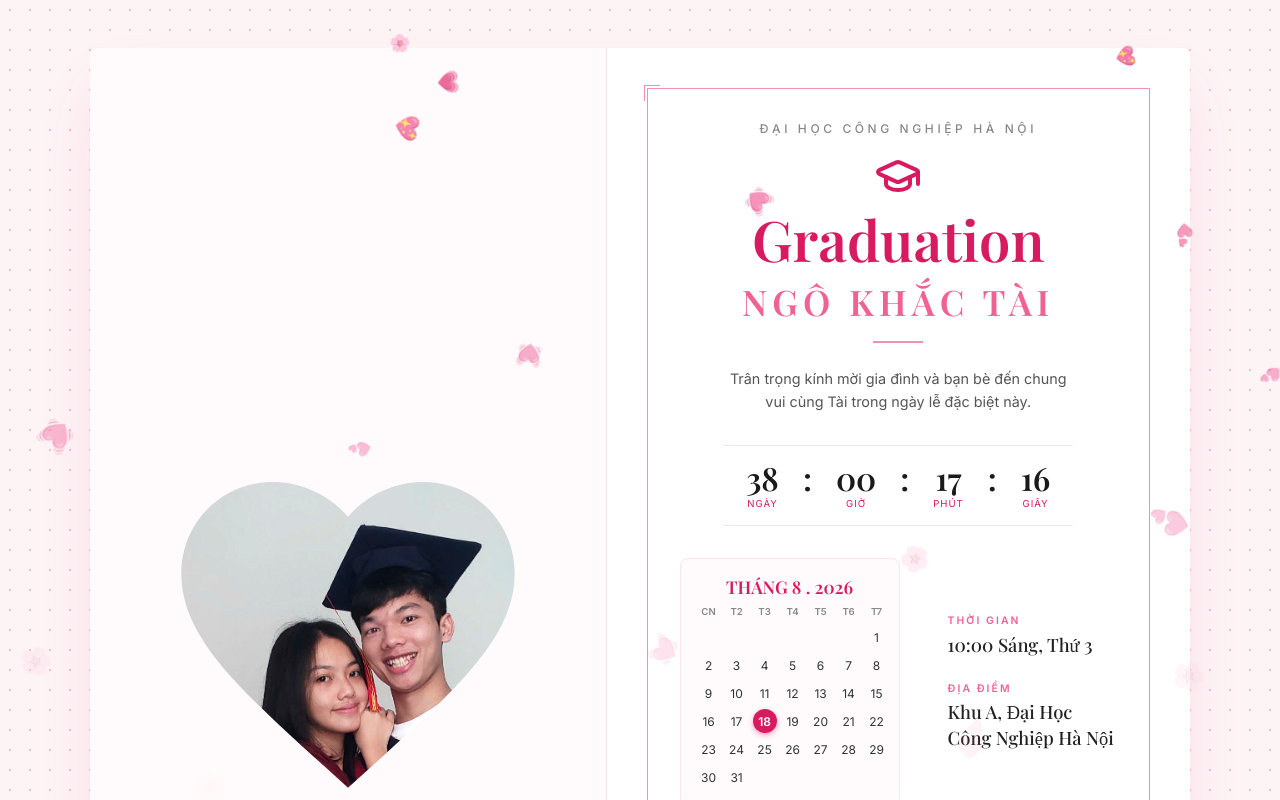
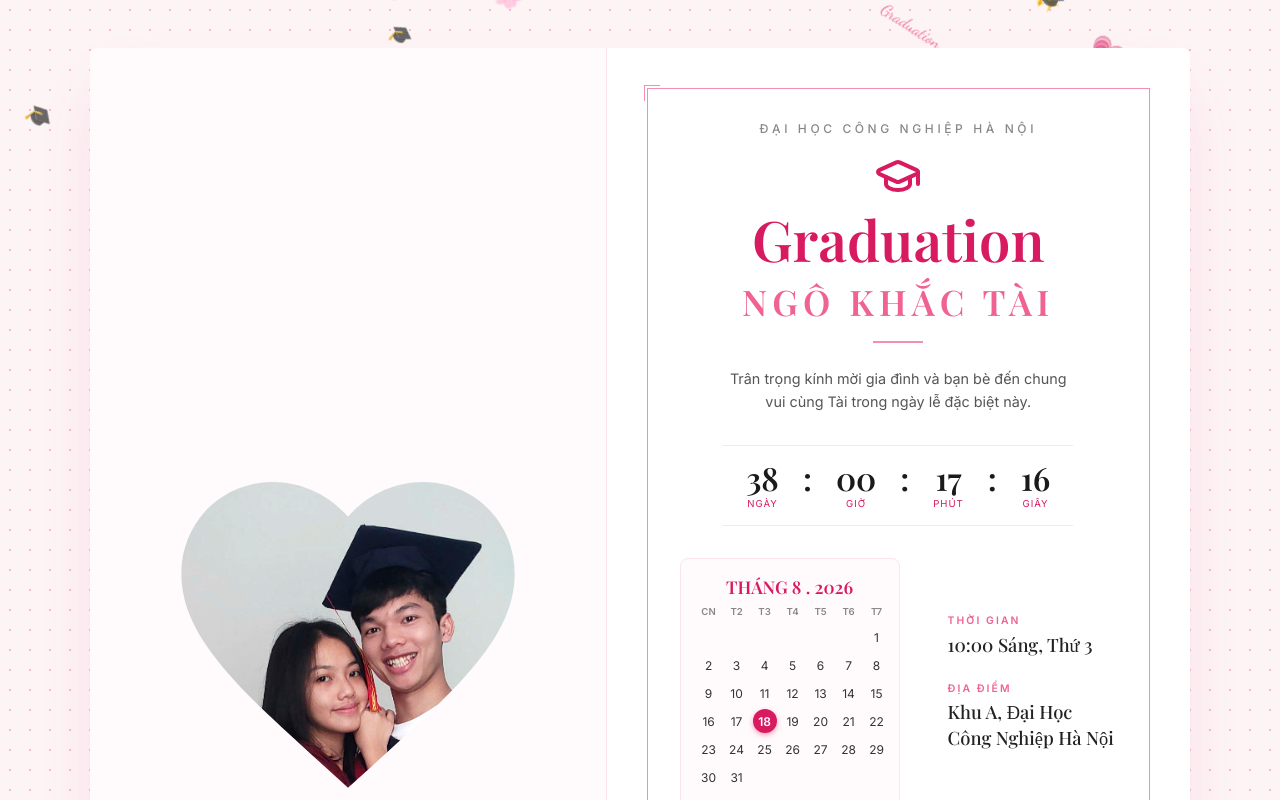
Before and after one commit to ngotai109/thieptotnghiepngokhactai, a React (Vite) app: page / in a window 1280 px wide. Shown: the top 800 px of the page. Built offline with nearby package versions, Linux system fonts and the light colour scheme; a web font is replaced by a local one.

Commit message:
Enhance falling animation smoothness and add Graduation text/caps

```diff
--- a/src/App.jsx
+++ b/src/App.jsx
@@ -62,31 +62,41 @@
     visible: { opacity: 1, y: 0, transition: { duration: 0.8, ease: "easeOut" } }
   };
 
-  // Generate random hearts
-  const hearts = Array.from({ length: 20 }).map((_, i) => ({
-    id: i,
-    left: Math.random() * 100 + 'vw',
-    animationDuration: Math.random() * 4 + 4 + 's', // 4s to 8s
-    animationDelay: Math.random() * 5 + 's',
-    fontSize: Math.random() * 1 + 0.8 + 'rem',
-    emoji: ['💖', '💕', '💗', '💓', '🌸'][Math.floor(Math.random() * 5)]
-  }));
+  // Generate random falling items
+  const fallingItems = Array.from({ length: 30 }).map((_, i) => {
+    const rand = Math.random();
+    let content = '💖';
+    if (rand < 0.1) content = 'Graduation';
+    else if (rand < 0.35) content = '🎓';
+    else content = ['💖', '💕', '💗', '🌸', '✨'][Math.floor(Math.random() * 5)];
+
+    return {
+      id: i,
+      left: Math.random() * 100 + 'vw',
+      animationDuration: Math.random() * 12 + 10 + 's', // 10s to 22s for smooth slow fall
+      animationDelay: Math.random() * 10 + 's',
+      fontSize: content === 'Graduation' ? '1.2rem' : (Math.random() * 1.2 + 1 + 'rem'),
+      content: content
+    };
+  });
 
   return (
     <div className="page-wrapper">
-      {/* Falling hearts background */}
-      {hearts.map(heart => (
+      {/* Falling background items */}
+      {fallingItems.map(item => (
         <div
-          key={heart.id}
-          className="heart"
+          key={item.id}
+          className="falling-item"
           style={{
-            left: heart.left,
-            animationDuration: heart.animationDuration,
-            animationDelay: heart.animationDelay,
-            fontSize: heart.fontSize
+            left: item.left,
+            animationDuration: item.animationDuration,
+            animationDelay: item.animationDelay,
+            fontSize: item.fontSize,
+            fontFamily: item.content === 'Graduation' ? "'Dancing Script', cursive" : "inherit",
+            color: item.content === 'Graduation' ? '#f06292' : 'inherit'
           }}
         >
-          {heart.emoji}
+          {item.content}
         </div>
       ))}
 
--- a/src/index.css
+++ b/src/index.css
@@ -14,25 +14,34 @@
   -moz-osx-font-smoothing: grayscale;
 }
 
-/* Falling Hearts Animation */
+/* Falling Hearts & Graduation Items Animation */
 @keyframes fall {
   0% {
-    transform: translateY(-10vh) rotate(0deg) scale(0.8);
-    opacity: 1;
+    transform: translateY(-10vh) translateX(0) rotate(0deg) scale(0.8);
+    opacity: 0;
+  }
+  15% {
+    opacity: 0.8;
+  }
+  50% {
+    transform: translateY(50vh) translateX(40px) rotate(90deg) scale(1);
+  }
+  85% {
+    opacity: 0.8;
   }
   100% {
-    transform: translateY(110vh) rotate(360deg) scale(1.2);
+    transform: translateY(110vh) translateX(-20px) rotate(360deg) scale(1.2);
     opacity: 0;
   }
 }
 
-.heart {
+.falling-item {
   position: fixed;
   top: -10vh;
-  z-index: 100;
+  z-index: 1;
   pointer-events: none;
   animation: fall linear infinite;
-  opacity: 0.6;
+  opacity: 0;
 }
 
 /* Page Wrapper */
```
